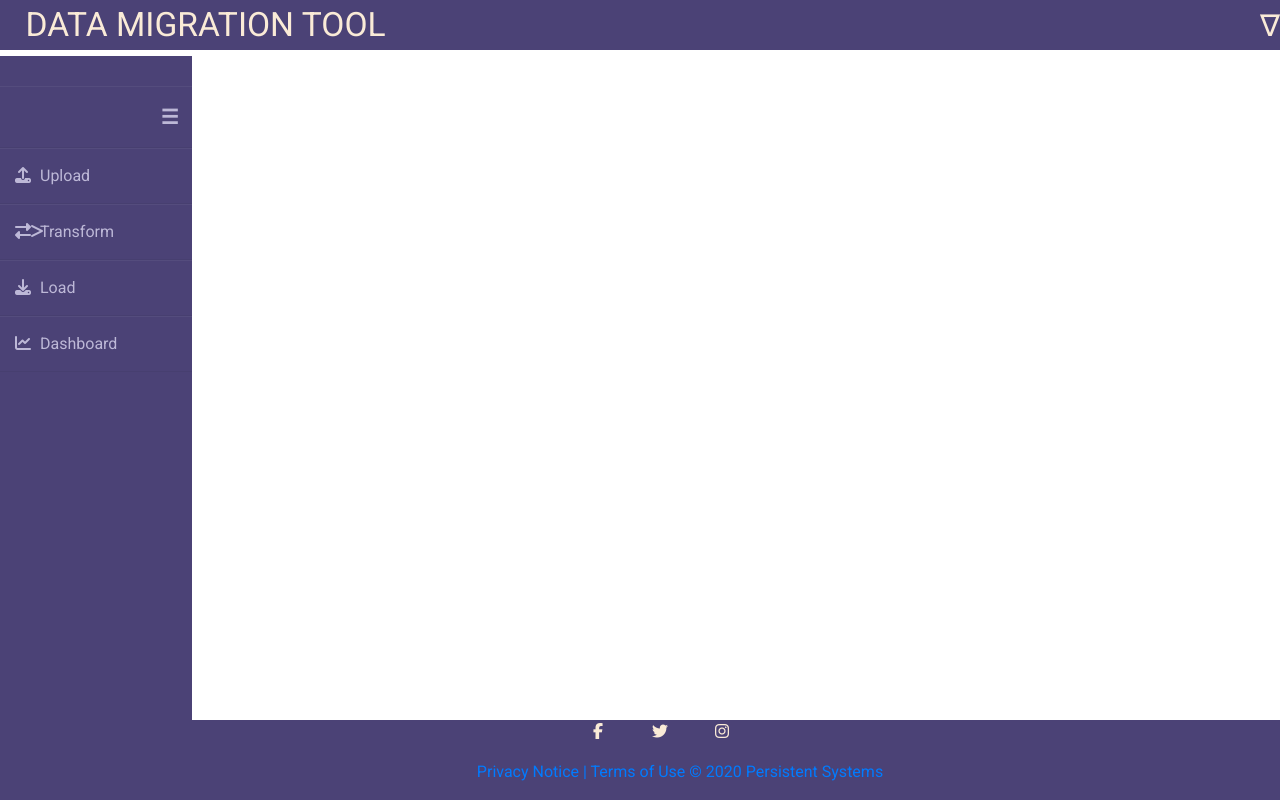
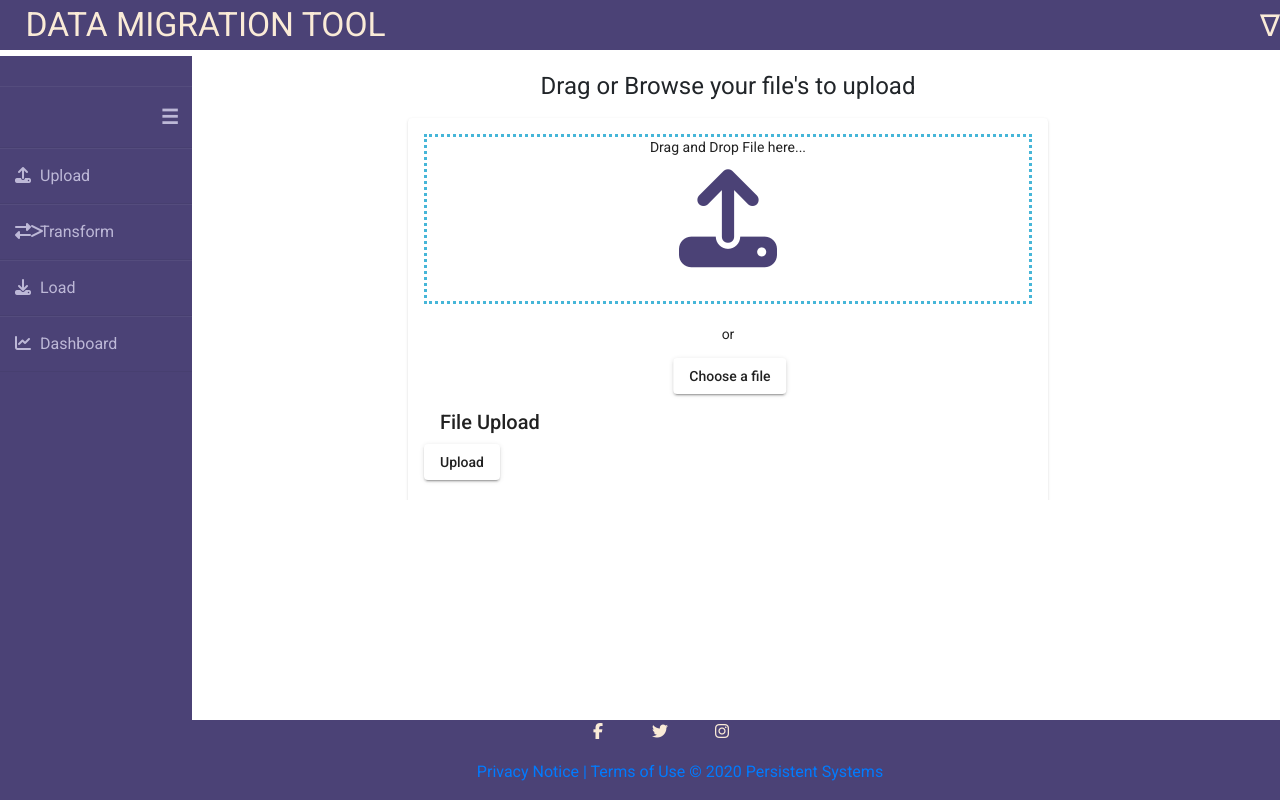
Before and after one commit to sneha-gandhat/Data-Migration-Tool, an Angular app: page /upload in a window 1280 px wide. Shown: the top 800 px of the page. Built offline with nearby package versions, Linux system fonts and the light colour scheme.

Commit message:
Changes for rearranging upload file component

```diff
--- a/src/app/uploadfiles/uploadfiles.component.css
+++ b/src/app/uploadfiles/uploadfiles.component.css
@@ -12,6 +12,24 @@ p {
   text-align: center;
 }
 
+.main {
+  position: fixed;
+  top: 5em;
+  left: 20em;
+  max-height: 430px;
+  overflow-y: scroll;
+  overflow-x: hidden;
+  width: 70vw;
+}
+
+.fa-upload {
+  color: #4b4276;
+  display: flex;
+  align-items: center;
+  justify-content: center;
+  flex-direction: column;
+}
+
 #choose {
   background-color: #4CAF50;
   /* Green */
@@ -24,6 +42,10 @@ p {
   font-size: 16px;
 }
 
+.fa-trash-alt {
+  color: red;
+}
+
 /* img{
   display: block;
   margin-left: auto;
@@ -32,9 +54,7 @@ p {
 
 /* custom styling for image */
 
-.fa-upload {
-  color: blueviolet;
-}
+
 
 .center {
   top: 50%;
--- a/src/app/uploadfiles/uploadfiles.component.html
+++ b/src/app/uploadfiles/uploadfiles.component.html
@@ -1,5 +1,6 @@
 <!--<h3>Drag or Browse your file to upload</h3>-->
 <!--The content below is only a placeholder and can be replaced.-->
+<div class="main">
   <div>
     <h1 style="text-align: center">Drag or Browse your file's to upload</h1>
 
@@ -9,7 +10,7 @@
 
       <div id="drop_zone" (drop)="dropHandler($event)" (dragover)="dragOverHandler($event)">
         <p>Drag and Drop File here...</p>
-      <i class="fas fa-upload fa-5x"></i>
+        <i class="fas fa-upload fa-7x"></i>
       </div>
 
       <br>
@@ -29,10 +30,9 @@
       <!-- <button mat-raised-button (click)="fileSelect.click()">Select File</button><br><br> -->
       <div *ngFor="let file of selectedFiles" class="file-list">
         <h4 *ngIf="file?.fileName.length > 0">{{file?.fileName}}</h4>
-      <mat-progress-bar style="margin-top: 30px" mode="determinate" [value]="file?.uploadedPercent"></mat-progress-bar>
-      <button mat-flat-button>
-        <mat-icon aria-hidden="false" aria-label="Example home icon" (click)="deleteFile(file)">delete</mat-icon>
-      </button>
+        <mat-progress-bar style="margin-top: 30px" mode="determinate" [value]="file?.uploadedPercent">
+        </mat-progress-bar>
+        <i class="fas fa-trash-alt fa-lg" (click)="deleteFile(file)"></i>
       </div>
 
 
@@ -43,3 +43,4 @@
       <br><br>
     </mat-card>
   </div>
+</div>
--- a/src/app/uploadfiles/uploadfiles.component.ts
+++ b/src/app/uploadfiles/uploadfiles.component.ts
@@ -129,8 +129,10 @@ export class UploadfilesComponent implements OnInit {
     )
   }
 
-  deleteFile(file){
-    this.selectedFiles.splice(this.selectedFiles.indexOf(file), 1);
+  deleteFile(file) {
+    if(confirm("Are you sure you want to delete "+file.fileName+"?")) {
+      this.selectedFiles.splice(this.selectedFiles.indexOf(file), 1);
+    }
   }
 
   importFile(ev) {
```
Lines whose indentation alone changed are shown as unchanged.
